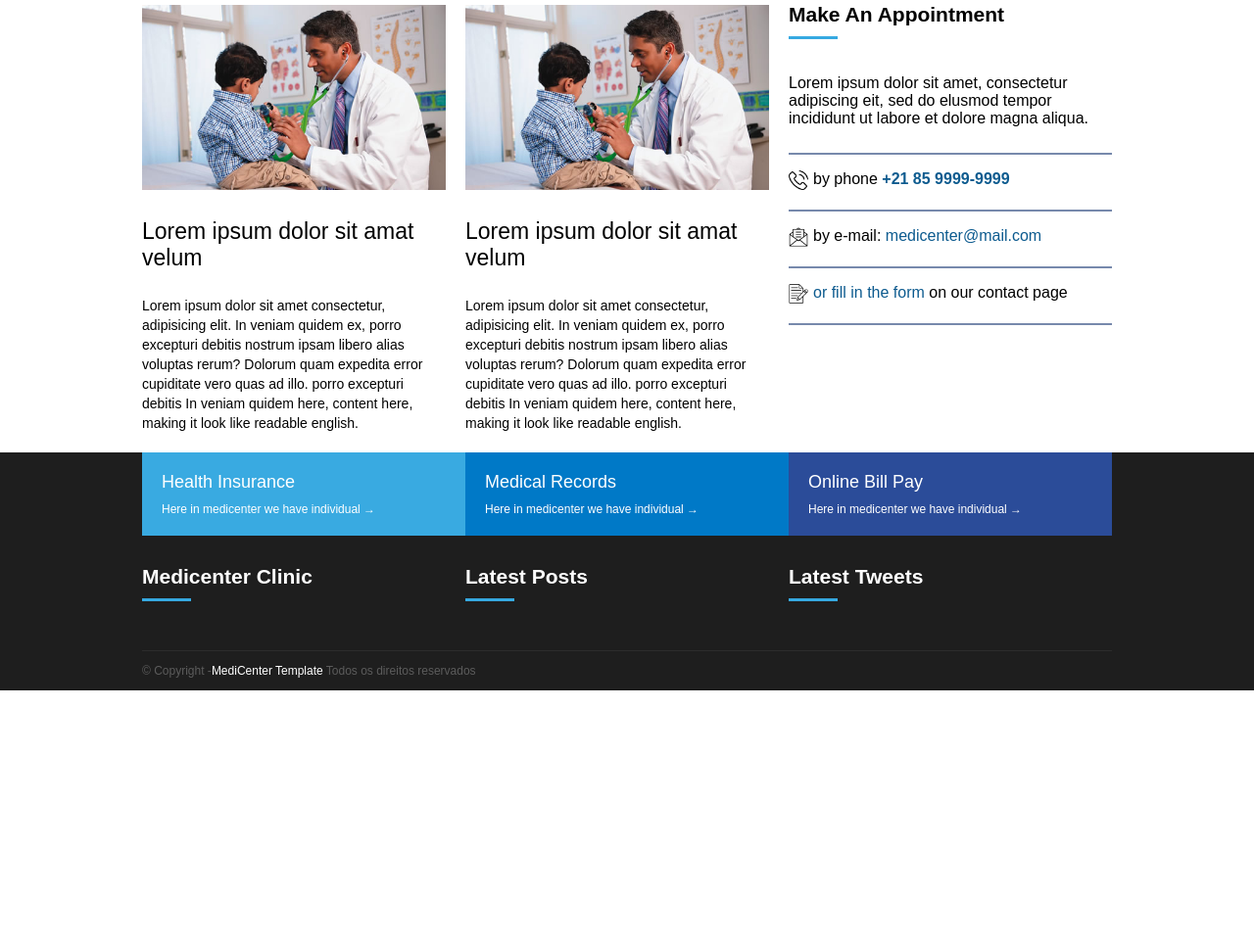
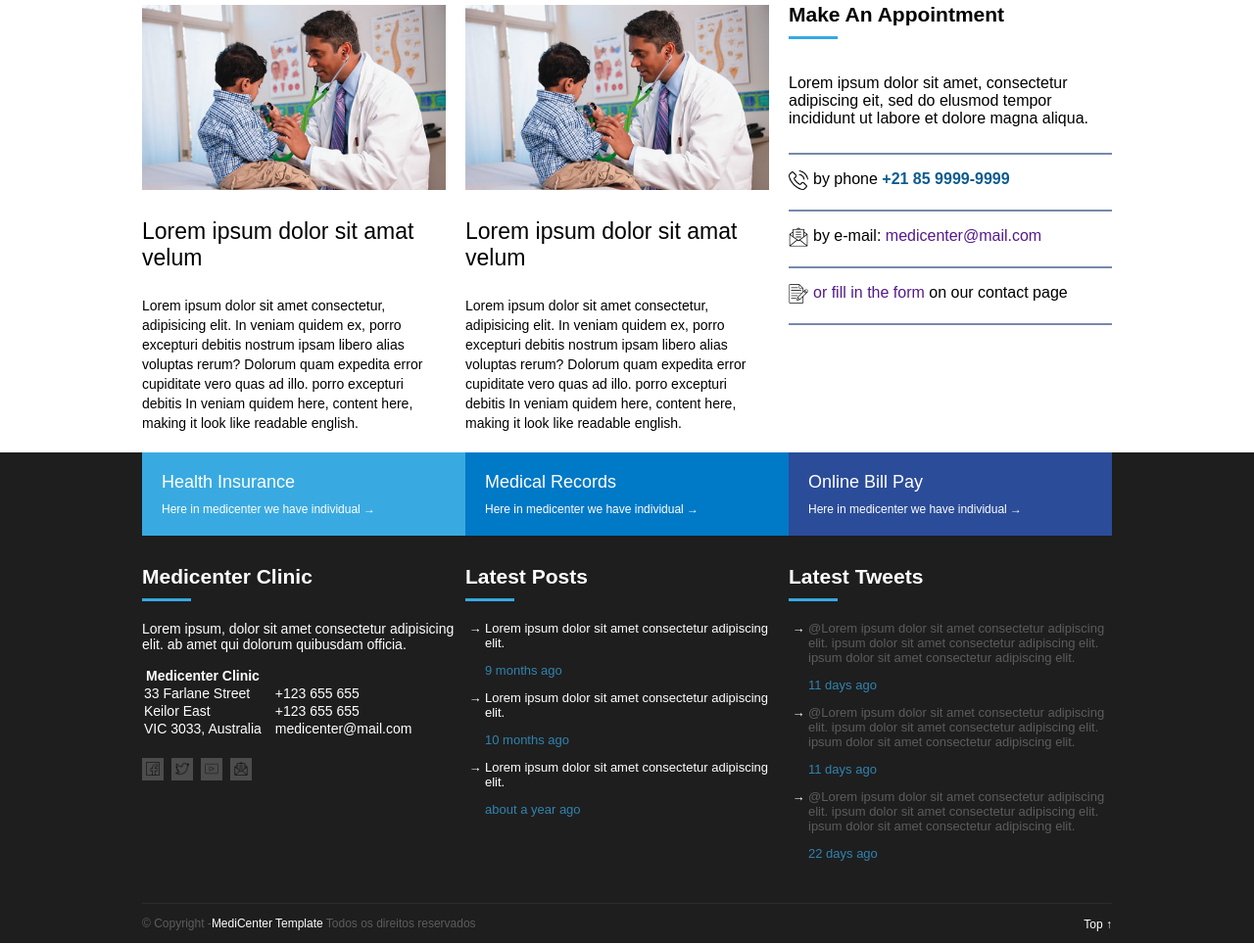
Before and after one commit to AlbertMagnus011/medicenter, a plain HTML site: page index.html in a window 1280 px wide. Shown: the part 1536-2500 px from the top of the page at 98% size. Before the commit the page ends 2241 px from the top, so only its background shows below. Drawn offline with Linux system fonts and the light colour scheme.

Commit message:
footer finished

```diff
--- a/assets/css/style.css
+++ b/assets/css/style.css
@@ -1,5 +1,6 @@
 :root{
     --color-white:#fff;
+    --style-list:"→ ";
 }
 *{
     font-family: Arial, Helvetica, sans-serif;
@@ -190,6 +191,9 @@ nav a:hover{
 .widget_body_contact li strong {
     color: #0d5b8f;
 }
+.widget_body_contact a {
+    text-decoration: none;
+}
 .widget_contact_bar {
     width: 100%;
     height: 2px;
@@ -283,17 +287,6 @@ footer {
 footer .widget_title_text {
     color: var(--color-white);
 }
-.footer_copy {
-    border-top:1px solid #2c2c2c;
-    height: 40px;
-    line-height: 40px;
-    color: #5c5c5c;
-    font-size: 12px;
-    margin-top: 30px;
-}
-.footer_copy span {
-    color: var(--color-white);
-}
 .fm_title{
     font-size: 18px;
 }
@@ -301,3 +294,75 @@ footer .widget_title_text {
     margin-top: 10px;
     font-size: 12px;
 }
+.widget_body_address{
+    font-size: 14px;
+}
+.widget_body_address th, td{
+    padding: 0 12px 0 0;
+}
+.widget_body_address ul {
+    list-style: none;
+    display: flex;
+    padding: 0;
+    margin: 20px 0 0 0;
+}
+.widget_body_address li {
+    margin-right: 8px;
+    padding: 4px 4px 2px 4px;
+    background-color: #4C4C4C;
+}
+.widget_body_address img {
+    width: 14px;
+    height: 14px;
+    background-size: cover;
+}
+.widget_body_posts {
+    display: flex;
+    flex-wrap: wrap;
+    font-size: 13px;
+}
+.widget_body_posts ul{
+    padding-left: 20px;
+    margin: 0;
+    list-style: var(--style-list);
+}
+.widget_body_posts p {
+    color: #3183af;
+}
+.widget_body_tweets {
+    display: flex;
+    flex-wrap: wrap;
+    font-size: 13px;
+}
+.widget_body_tweets ul{
+    padding-left: 20px;
+    margin: 0;
+    list-style: var(--style-list);
+    color: #5c5c5c;
+}
+.widget_body_tweets li::marker{
+    color: #fff;
+}
+.widget_body_tweets p {
+    color: #3183af;
+}
+.footer_bottom{
+    display: flex;
+    justify-content: space-between;
+    border-top:1px solid #2c2c2c;
+    height: 40px;
+    line-height: 40px;
+    color: #5c5c5c;
+    margin-top: 30px;
+}
+.footer_copy {
+    font-size: 12px;
+}
+.footer_copy span {
+    color: var(--color-white);
+}
+.footer_top a{
+    color: var(--color-white);
+    font-size: 12px;
+    text-decoration: none;
+}
--- a/index.html
+++ b/index.html
@@ -195,12 +195,12 @@
                                 <div class="widget_contact_bar"></div>
                                 <ul>
                                     <li><img src="./assets/icons/email.png"></li>
-                                    <li>by e-mail: <span style="color: #0d5b8f;">medicenter@mail.com</span></li>
+                                    <li>by e-mail: <a href="">medicenter@mail.com</a></li>
                                 </ul>
                                 <div class="widget_contact_bar"></div>
                                 <ul>
                                     <li><img src="./assets/icons/form.png"></li>
-                                    <li><span style="color: #0d5b8f;">or fill in the form</span> on our contact page</li>
+                                    <li><a href="">or fill in the form</a> on our contact page</li>
                                 </ul>
                                 <div class="widget_contact_bar"></div>
                             </div>
@@ -240,6 +240,32 @@
                                 <div class="widget_title_bar"></div>
                             </div>
                             <div class="widget_body">
+                                <div class="widget_body_address">
+                                <p>Lorem ipsum, dolor sit amet consectetur adipisicing elit. ab amet qui dolorum quibusdam officia.</p>
+                                    <table>
+                                        <tr>
+                                            <th>Medicenter Clinic</th>
+                                        </tr>
+                                        <tr>
+                                            <td>33 Farlane Street</td>
+                                            <td>+123 655 655</td>
+                                        </tr>
+                                        <tr>
+                                            <td>Keilor East</td>
+                                            <td>+123 655 655</td>
+                                        </tr>
+                                        <tr>
+                                            <td>VIC 3033, Australia</td>
+                                            <td>medicenter@mail.com</td>
+                                        </tr>
+                                    </table>
+                                    <ul>
+                                        <li><a href=""><img src="./assets/icons/face.png" alt=""></a></li>
+                                        <li><a href=""><img src="./assets/icons/twi.png" alt=""></a></li>
+                                        <li><a href=""><img src="./assets/icons/youtu.png" alt=""></a></li>
+                                        <li><a href=""><img src="./assets/icons/email.png" alt=""></a></li>
+                                    </ul>
+                                </div>
                             </div>
                         </div>
                     </div>
@@ -250,6 +276,20 @@
                                 <div class="widget_title_bar"></div>
                             </div>
                             <div class="widget_body">
+                                <div class="widget_body_posts">
+                                        <ul>
+                                            <li>Lorem ipsum dolor sit amet consectetur adipiscing elit.</li>
+                                            <p>9 months ago</p>
+                                        </ul>
+                                        <ul>
+                                            <li>Lorem ipsum dolor sit amet consectetur adipiscing elit.</li>
+                                            <p>10 months ago</p>
+                                        </ul>
+                                        <ul>
+                                            <li>Lorem ipsum dolor sit amet consectetur adipiscing elit.</li>
+                                            <p>about a year ago</p>
+                                        </ul>
+                                </div>
                             </div>
                         </div>
                     </div>
@@ -260,12 +300,31 @@
                                 <div class="widget_title_bar"></div>
                             </div>
                             <div class="widget_body">
+                                <div class="widget_body_tweets">
+                                    <ul>
+                                        <li>@Lorem ipsum dolor sit amet consectetur adipiscing elit. ipsum dolor sit amet consectetur adipiscing elit. ipsum dolor sit amet consectetur adipiscing elit.</li>
+                                        <p>11 days ago</p>
+                                    </ul>
+                                    <ul>
+                                        <li>@Lorem ipsum dolor sit amet consectetur adipiscing elit. ipsum dolor sit amet consectetur adipiscing elit. ipsum dolor sit amet consectetur adipiscing elit.</li>
+                                        <p>11 days ago</p>
+                                    </ul>
+                                    <ul>
+                                        <li>@Lorem ipsum dolor sit amet consectetur adipiscing elit. ipsum dolor sit amet consectetur adipiscing elit. ipsum dolor sit amet consectetur adipiscing elit.</li>
+                                        <p>22 days ago</p>
+                                    </ul>
+                            </div>
                             </div>
                         </div>
                     </div>
                 </div>
-                <div class="footer_copy">
-                    © Copyright -<span>MediCenter Template</span> Todos os direitos reservados
+                <div class="footer_bottom">
+                    <div class="footer_copy">
+                        © Copyright -<span>MediCenter Template</span> Todos os direitos reservados
+                    </div>
+                    <div class="footer_top">
+                        <a href="#banner">Top ↑</a>
+                    </div>
                 </div>
             </div>
         </footer>
```
Also changed, not shown: assets/icons/face.png (added), assets/icons/twi.png (added), assets/icons/youtu.png (added).
